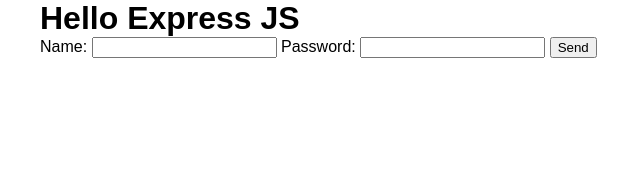
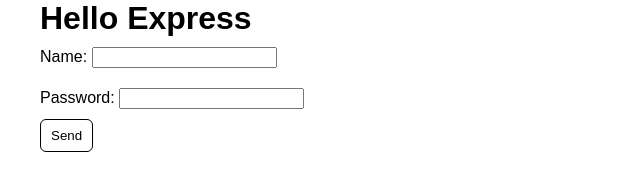
Before and after one commit to avimalhotra/nodejs12, a website: page src/public/index.html in a window 1280 px wide. Shown: the whole page, without its empty margins (0-640 px from the left). Drawn offline with Linux system fonts and the light colour scheme.

Commit message:
Add files via upload

```diff
--- a/src/public/css/style.css
+++ b/src/public/css/style.css
@@ -1,3 +1,5 @@
 *{ margin: 0; box-sizing: border-box;}
 body{ font-family: Arial, Helvetica, sans-serif;}
-.container{ width: 1200px; margin: auto; }
+.container{ max-width: 1200px; margin: auto; }
+.box{ padding:10px 0;}
+button{ padding:8px 10px; border:1px solid; background:transparent; border-radius: 6px; cursor: pointer;}
--- a/src/public/index.html
+++ b/src/public/index.html
@@ -9,17 +9,21 @@
 <body>
 
     <div class="container">
-        <h1>Hello Express JS</h1>
+        <h1>Hello Express</h1>
 
         <form action="/login" method="post">
+            <div class="box">
             <label>
                 Name: <input type="text" required name="username">
 
             </label>
+            </div>
+            <div class="box">
             <label>
                 Password: <input type="password" required name="userpass">
 
             </label>
+            </div>
             <button>Send</button>
         </form>
     </div>
--- a/src/server.js
+++ b/src/server.js
@@ -4,7 +4,7 @@
 var bodyParser=require('body-parser');
 var session=require('express-session');
 var parseurl=require('parseurl');
-require('dotenv').config()
+require('dotenv').config();
 
 
 app.use(cookie());
@@ -104,6 +104,6 @@
 app.get('/**',(req,res)=>{
     res.status(404).send("PAGE not found");
 });
-app.listen(process.env.PORT,()=>{
+app.listen(process.env.PORT,process.env.IP,()=>{
     console.log(`server running at http://127.0.0.1:3000`)
 });
```
